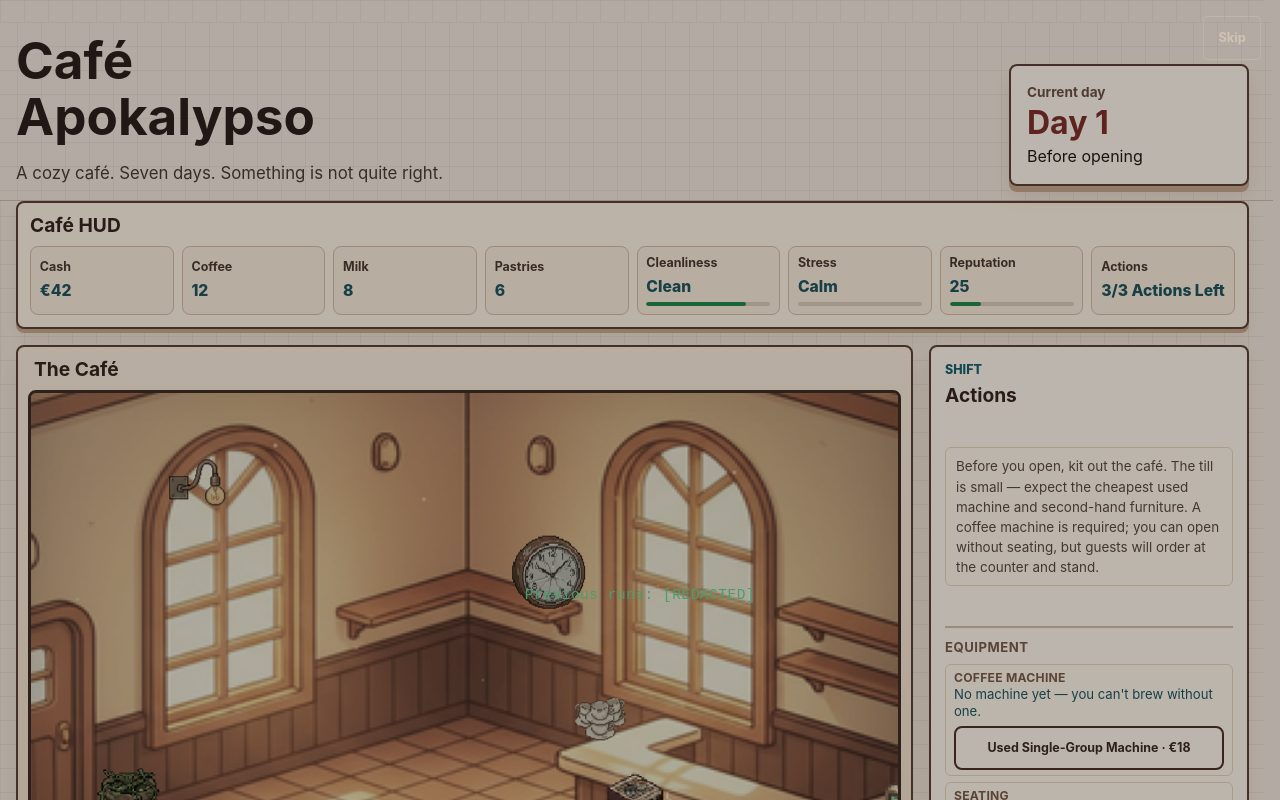
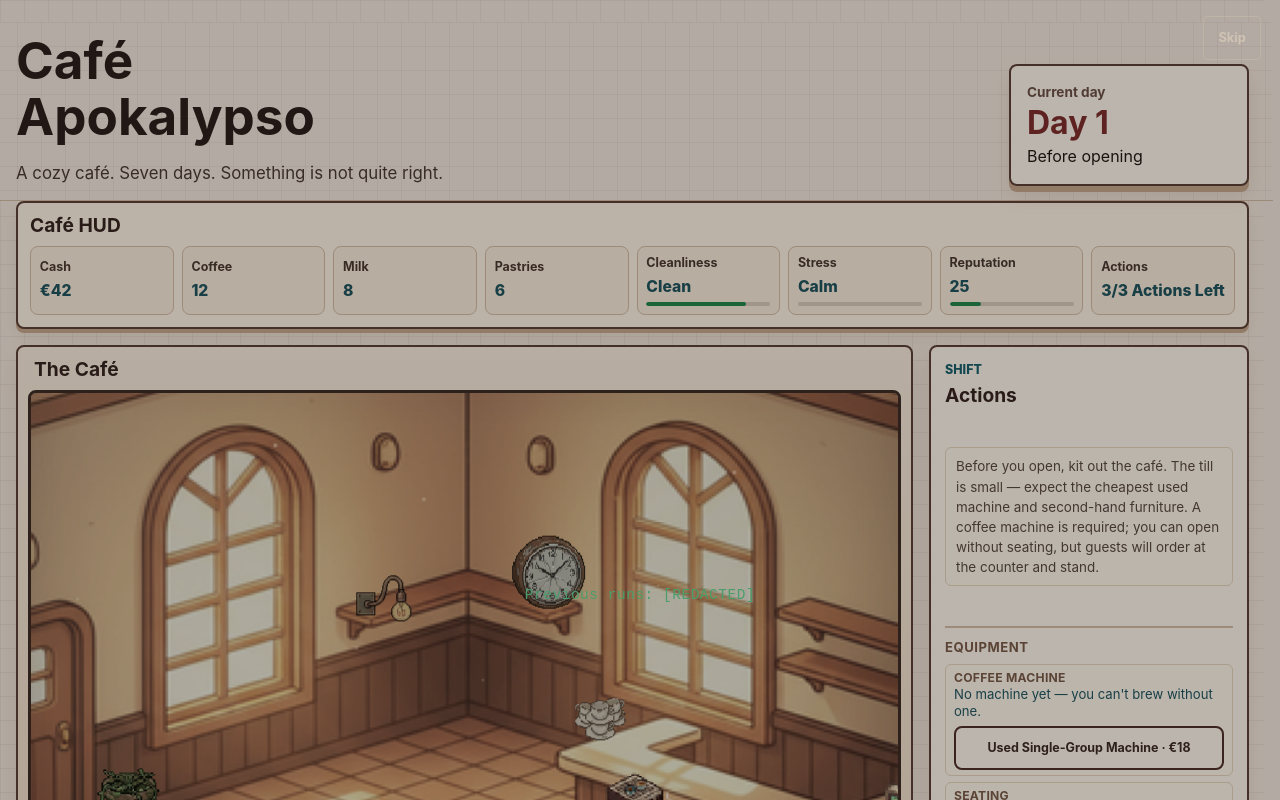
Before and after one commit to Hhhhhhhhhhhh12/cafe-apokalypso, a React (Vite) app: page / in a window 1280 px wide. Shown: the top 800 px of the page. Built offline with nearby package versions, Linux system fonts and the light colour scheme.

Commit message:
fix: restore lamp position calibration
Co-Authored-By: Claude Sonnet 4.6 <noreply@anthropic.com>

```diff
--- a/src/styles/global.css
+++ b/src/styles/global.css
@@ -1707,8 +1707,8 @@ h3 {
  */
 .cafe-decor-lamp {
   position: absolute;
-  left: 24.5%;
-  top: 22.0%;
+  left: 40.4%;
+  top: 35.8%;
   z-index: 4;
   width: 48px;
   height: 64px;
```
